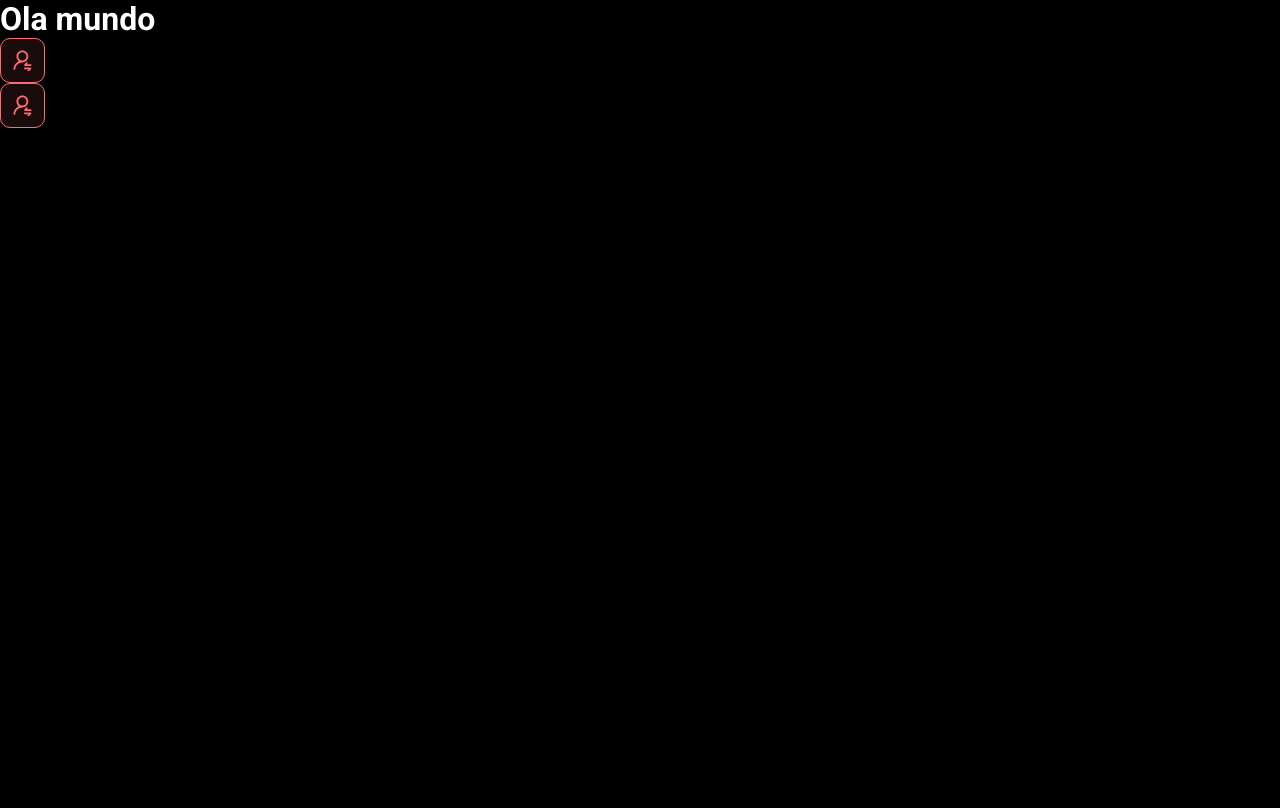
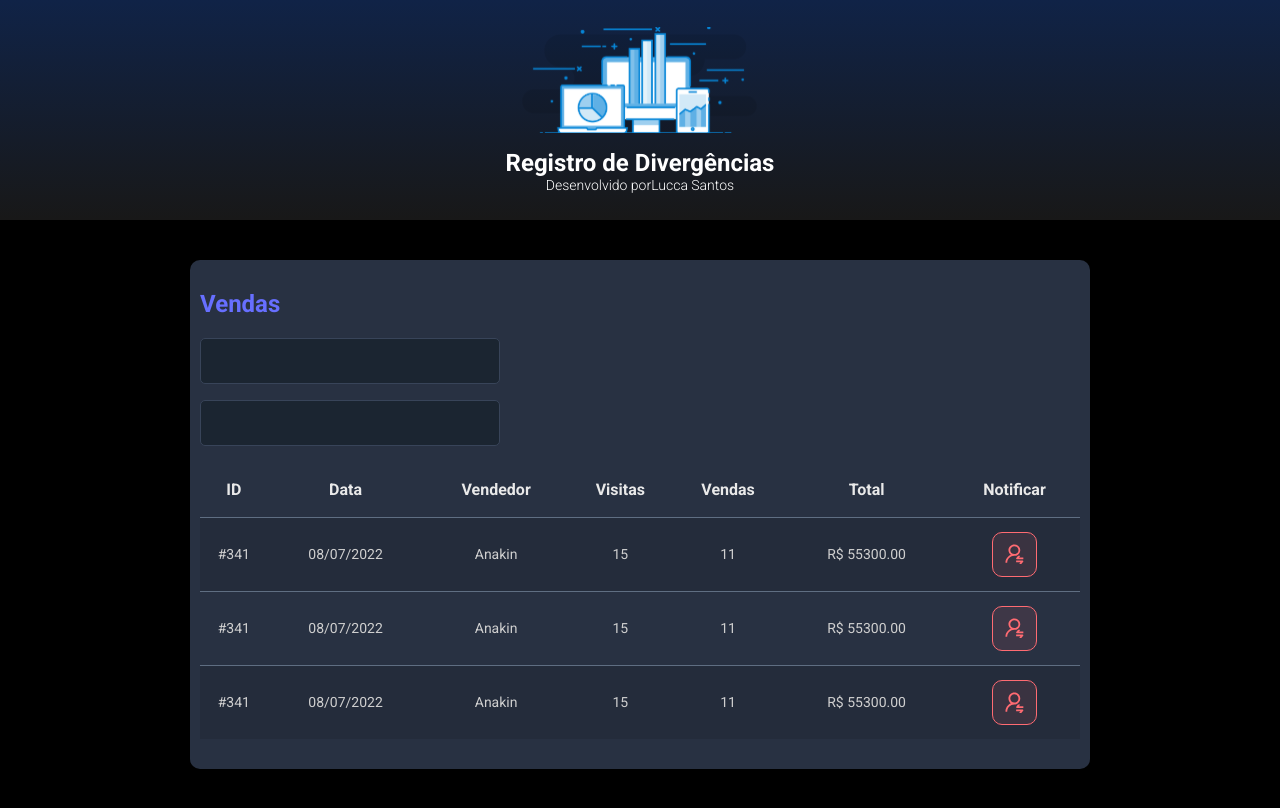
Before and after one commit to Lucosan/register, a React (Vite) app in the folder frontend/: page / in a window 1280 px wide. Built offline with nearby package versions, Linux system fonts and the light colour scheme.

Commit message:
Other Components are done

```diff
--- a/frontend/src/App.tsx
+++ b/frontend/src/App.tsx
@@ -1,13 +1,20 @@
+import Header from "./components/Header"
 import NotificationButton from "./components/NotificationButton"
+import SalesCard from "./components/SalesCard"
 
 function App() {
 
   return (
     <>
-    <h1> Ola mundo</h1>
-    <NotificationButton />
-    <NotificationButton />
-    </>  )
+      <Header />
+      <main>
+        <section id="sales">
+          <div className="container">
+            <SalesCard />
+          </div>
+        </section>
+      </main>
+    </>)
 }
 
 export default App
--- /dev/null
+++ b/frontend/src/components/Header/index.tsx
@@ -0,0 +1,19 @@
+import logo from "../../assets/img/logo.svg"
+import "./styles.css"
+function Header() {
+
+    return (
+        <header>
+            <div className="logo-container">
+                <img src={logo} alt="DSMeta" />
+                <h1>Registro de Divergências</h1>
+                <p>
+                    Desenvolvido por
+                    <a href="https://github.com/Lucosan">Lucca Santos</a>
+                </p>
+            </div>
+        </header>
+    )
+}
+
+export default Header
--- /dev/null
+++ b/frontend/src/components/Header/styles.css
@@ -0,0 +1,27 @@
+header {
+  background: linear-gradient(180deg, #102347 0%, #181818 100%);
+  height: 220px;
+  display: flex;
+  align-items: center;
+  justify-content: center;
+}
+
+.logo-container {
+  display: flex;
+  flex-direction: column;
+  align-items: center;
+}
+
+.logo-container img {
+  width: 235px;
+}
+
+.logo-container h1 {
+  margin-top: 15px;
+  font-size: 24px;
+}
+
+.logo-container p {
+  font-size: 14px;
+  font-weight: 300;
+}
--- /dev/null
+++ b/frontend/src/components/SalesCard/index.tsx
@@ -0,0 +1,78 @@
+import NotificationButton from "../NotificationButton"
+import "./styles.css"
+function SalesCard() {
+
+    return (
+        <div className="card">
+            <h2 className="sales-title">Vendas</h2>
+            <div>
+                <div className="form-control-container">
+                    <input className="form-control" type="text"/>
+                </div>
+                <div className="form-control-container">
+                    <input className="form-control" type="text"/>
+                </div>
+            </div>
+
+            <div>
+                <table className="sales-table">
+                    <thead>
+                        <tr>
+                            <th className="show992">ID</th>
+                            <th className="show576">Data</th>
+                            <th>Vendedor</th>
+                            <th className="show992">Visitas</th>
+                            <th className="show992">Vendas</th>
+                            <th>Total</th>
+                            <th>Notificar</th>
+                        </tr>
+                    </thead>
+                    <tbody>
+                        <tr>
+                            <td className="show992">#341</td>
+                            <td className="show576">08/07/2022</td>
+                            <td>Anakin</td>
+                            <td className="show992">15</td>
+                            <td className="show992">11</td>
+                            <td>R$ 55300.00</td>
+                            <td>
+                                <div className="red-btn-container">
+                                   <NotificationButton />
+                                </div>
+                            </td>
+                        </tr>
+                        <tr>
+                            <td className="show992">#341</td>
+                            <td className="show576">08/07/2022</td>
+                            <td>Anakin</td>
+                            <td className="show992">15</td>
+                            <td className="show992">11</td>
+                            <td>R$ 55300.00</td>
+                            <td>
+                                <div className="red-btn-container">
+                                <NotificationButton />
+                                </div>
+                            </td>
+                        </tr>
+                        <tr>
+                            <td className="show992">#341</td>
+                            <td className="show576">08/07/2022</td>
+                            <td>Anakin</td>
+                            <td className="show992">15</td>
+                            <td className="show992">11</td>
+                            <td>R$ 55300.00</td>
+                            <td>
+                                <div className="red-btn-container">
+                                <NotificationButton />
+                                </div>
+                            </td>
+                        </tr>
+                    </tbody>
+
+                </table>
+            </div>
+
+        </div>)
+}
+
+export default SalesCard
--- /dev/null
+++ b/frontend/src/components/SalesCard/styles.css
@@ -0,0 +1,101 @@
+.card {
+  background-color: #283142;
+  border-radius: 10px;
+  padding: 30px 10px;
+}
+
+#sales {
+  padding: 40px 10px;
+}
+
+.sales-title {
+  color: #676fff;
+  font-size: 24px;
+  margin-bottom: 20px;
+}
+
+.form-control-container {
+  margin-bottom: 16px;
+  max-width: 300px;
+}
+
+.form-control {
+  width: 100%;
+  height: 46px;
+  background-color: #1b2531;
+  border: 1px solid #384459;
+  border-radius: 5px;
+  color: #9aaabe;
+  padding: 0 20px;
+  font-size: 18px;
+}
+
+.sales-table {
+  width: 100%;
+  border-spacing: 0;
+  border-collapse: collapse;
+}
+
+.sales-table thead {
+  height: 55px;
+  font-size: 16px;
+  color: #e9e9e9;
+  font-weight: 700;
+}
+
+.sales-table tbody {
+  font-size: 14px;
+  font-weight: 400;
+  color: #cfcfcf;
+  text-align: center;
+}
+
+.sales-table tbody tr {
+  height: 74px;
+  border-top: 1px solid #5f6e82;
+}
+
+.sales-table tbody tr:hover > td {
+  background-color: #384459;
+}
+
+.sales-table tbody tr:nth-child(odd) {
+  background-color: #242c3b;
+}
+
+.red-btn-container {
+  display: flex;
+  justify-content: center;
+}
+
+.show576 {
+  display: none;
+}
+
+.show992 {
+  display: none;
+}
+
+@media (min-width: 576px) {
+  .show576 {
+    display: table-cell;
+  }
+
+  .dsmeta-card {
+    padding: 35px;
+  }
+
+  .dsmeta-sales-table tbody tr {
+    height: 55px;
+  }
+
+  .dsmeta-sales-table tbody {
+    font-size: 18px;
+  }
+}
+
+@media (min-width: 992px) {
+  .show992 {
+    display: table-cell;
+  }
+}
--- a/frontend/src/index.css
+++ b/frontend/src/index.css
@@ -19,3 +19,13 @@
   color: unset;
   text-decoration: none;
 }
+
+.container {
+  width: 100%;
+  max-width: 900px;
+  margin: 0 auto;
+}
+
+#sales {
+  padding: 40px 10px;
+}
```
Also changed, not shown: frontend/src/assets/img/logo.svg (added).
